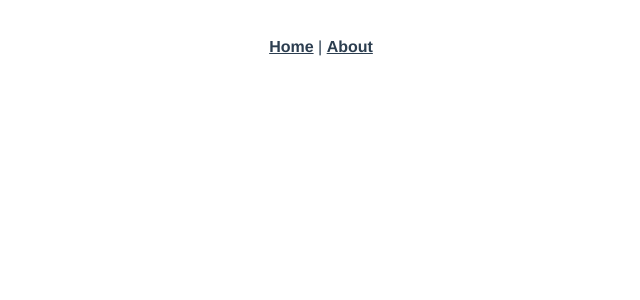
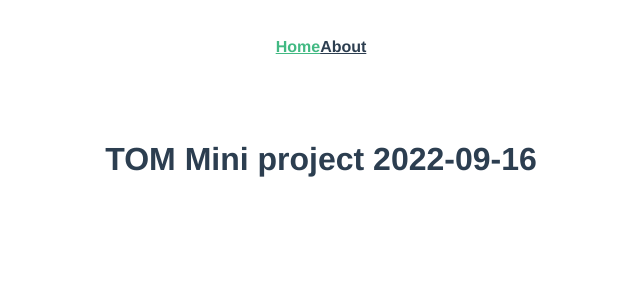
Before and after one commit to bbeee21/vue-test4, a Vue app in the folder frontend/: page /home in a window 1280 px wide. Before the commit this address had no page. Shown: the top 300 px of the page, without its empty margins (319-959 px from the left). Built offline with nearby package versions, Linux system fonts and the light colour scheme.

Commit message:
Home vue 생성

```diff
--- a/frontend/src/App.vue
+++ b/frontend/src/App.vue
@@ -1,6 +1,6 @@
 <template>
   <nav>
-    <router-link to="/">Home</router-link> |
+    <router-link to="/home">Home</router-link>
     <router-link to="/about">About</router-link>
   </nav>
   <router-view/>
--- a/frontend/src/router/index.js
+++ b/frontend/src/router/index.js
@@ -1,11 +1,11 @@
 import { createRouter, createWebHistory } from 'vue-router'
-import HomeView from '../views/HomeView.vue'
+import Home from '../views/Home.vue'
 
 const routes = [
   {
-    path: '/',
+    path: '/home',
     name: 'home',
-    component: HomeView
+    component: Home,
   },
   {
     path: '/about',
--- /dev/null
+++ b/frontend/src/views/Home.vue
@@ -0,0 +1,31 @@
+<template>
+  <div class="main-cont">
+    <h1>TOM Mini project 2022-09-16</h1>
+  </div>
+</template>
+
+<script>
+export default {
+  name : 'home-page',
+
+  components:{
+
+  },
+
+  props:{
+    username:String
+  }
+}
+</script>
+
+<style scoped>
+  .main-cont{
+    display:flex;
+      flex-direction: column;
+      width:35%;
+      position: absolute;
+      top:15%;
+      left:50%;
+      transform: translate(-50%, 0%);
+  }
+</style>
```
Also changed, not shown: frontend/src/views/SignUpCont.vue (added, +13 -0 lines).
